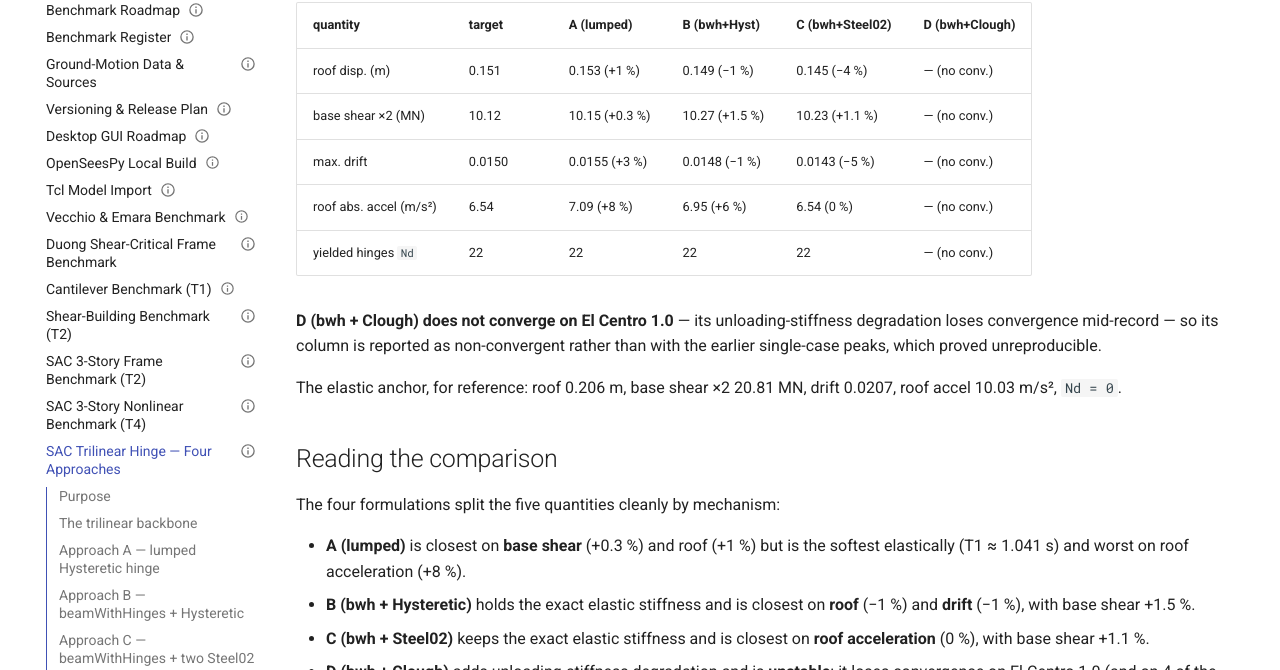
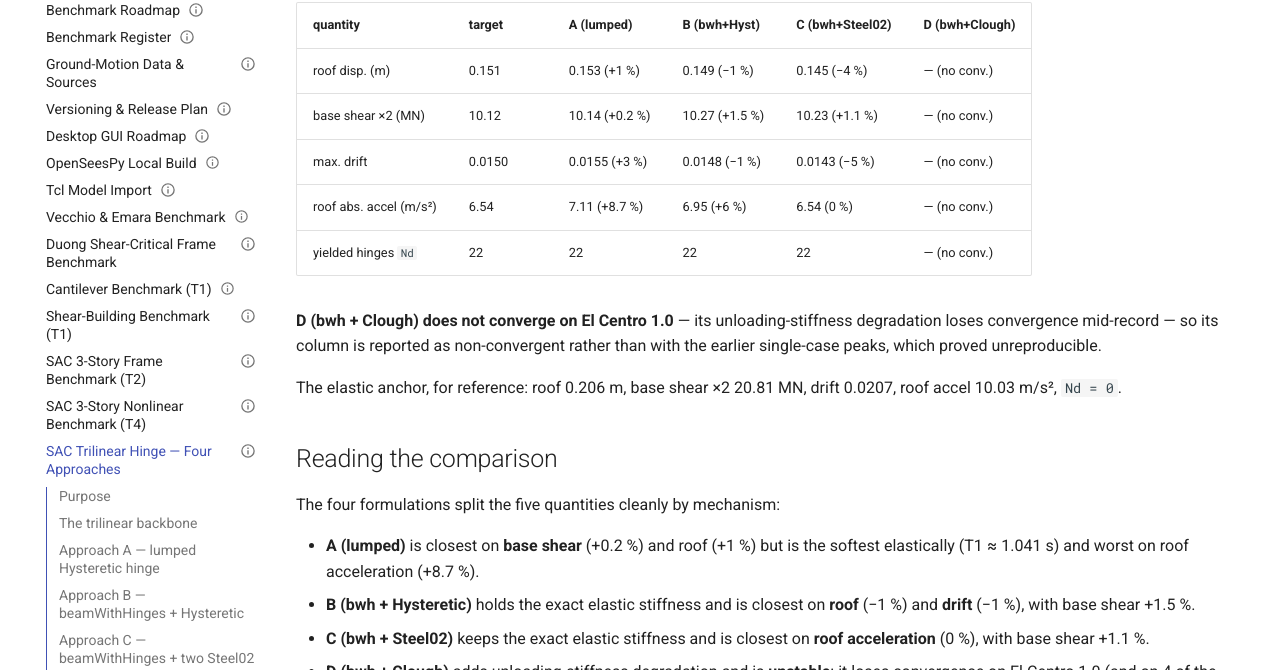
Before and after one commit to boustrephon/fea_toolkit, an MkDocs documentation site: the page built from docs/sac_trilinear_hinge_approaches.md, in a window 1280 px wide and 1400 px high, scrolled down 2446 px. Shown: the part 152-822 px from the top of the window. Built offline with MkDocs 1.6.1 and Material for MkDocs 9.7.7, drawn with Linux system fonts in a browser that asks for light colours; comment, search, counter and statistics services are not loaded; some of the changed text lies outside the part shown.

```diff
--- a/docs/sac_trilinear_hinge_approaches.md
+++ b/docs/sac_trilinear_hinge_approaches.md
@@ -114,9 +114,9 @@ doubled (`Num_MRF = 2`); see `benchmark_roadmap.md` §2 A4.
 | quantity | target | A (lumped) | B (bwh+Hyst) | C (bwh+Steel02) | D (bwh+Clough) |
 |---|---|---|---|---|---|
 | roof disp. (m) | 0.151 | 0.153 (+1 %) | 0.149 (−1 %) | 0.145 (−4 %) | — (no conv.) |
-| base shear ×2 (MN) | 10.12 | 10.15 (+0.3 %) | 10.27 (+1.5 %) | 10.23 (+1.1 %) | — (no conv.) |
+| base shear ×2 (MN) | 10.12 | 10.14 (+0.2 %) | 10.27 (+1.5 %) | 10.23 (+1.1 %) | — (no conv.) |
 | max. drift | 0.0150 | 0.0155 (+3 %) | 0.0148 (−1 %) | 0.0143 (−5 %) | — (no conv.) |
-| roof abs. accel (m/s²) | 6.54 | 7.09 (+8 %) | 6.95 (+6 %) | 6.54 (0 %) | — (no conv.) |
+| roof abs. accel (m/s²) | 6.54 | 7.11 (+8.7 %) | 6.95 (+6 %) | 6.54 (0 %) | — (no conv.) |
 | yielded hinges `Nd` | 22 | 22 | 22 | 22 | — (no conv.) |
 
 **D (bwh + Clough) does not converge on El Centro 1.0** — its
@@ -131,8 +131,8 @@ drift 0.0207, roof accel 10.03 m/s², `Nd = 0`.
 
 The four formulations split the five quantities cleanly by mechanism:
 
-* **A (lumped)** is closest on **base shear** (+0.3 %) and roof (+1 %) but is
-  the softest elastically (T1 ≈ 1.041 s) and worst on roof acceleration (+8 %).
+* **A (lumped)** is closest on **base shear** (+0.2 %) and roof (+1 %) but is
+  the softest elastically (T1 ≈ 1.041 s) and worst on roof acceleration (+8.7 %).
 * **B (bwh + Hysteretic)** holds the exact elastic stiffness and is closest on
   **roof** (−1 %) and **drift** (−1 %), with base shear +1.5 %.
 * **C (bwh + Steel02)** keeps the exact elastic stiffness and is closest on
@@ -152,7 +152,7 @@ that the cyclic law does not affect base shear — only that the two changes
 together leave it within ±1.5 %.  The three converged formulations land within ±4 % of
 the published base shear — the two `beamWithHinges` forms (B/C, both T1 ≈
 0.993 s) cluster at 10.27 / 10.23 MN and the softer lumped hinge (T1 ≈ 1.041 s)
-at 10.15 MN.
+at 10.14 MN.
 
 ## The base shear is reproduced
 
--- a/mkdocs.yml
+++ b/mkdocs.yml
@@ -156,7 +156,7 @@ nav:
       - Vecchio & Emara Benchmark: vecchio_emara_benchmark.md
       - Duong Shear-Critical Frame Benchmark: duong_benchmark.md
       - Cantilever Benchmark (T1): cantilever_benchmark.md
-      - Shear-Building Benchmark (T2): shear_building_benchmark.md
+      - Shear-Building Benchmark (T1): shear_building_benchmark.md
       - SAC 3-Story Frame Benchmark (T2): sac_benchmark.md
       - SAC 3-Story Nonlinear Benchmark (T4): sac_nonlinear_benchmark.md
       - SAC Trilinear Hinge — Four Approaches: sac_trilinear_hinge_approaches.md
```
Also changed, not shown: docs/benchmark_register.md (+1 -1 lines), docs/imk_deterioration_model.md (+5 -4 lines), 1 other file.
